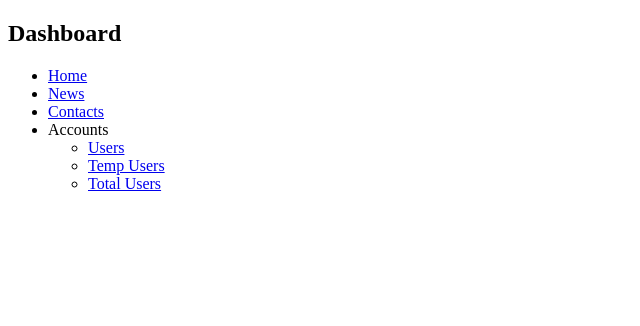
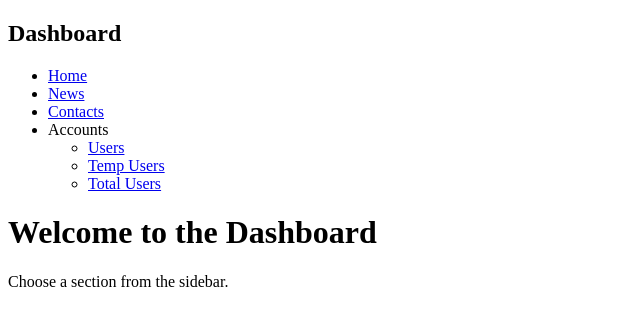
Before and after one commit to realdjun2/it35a-enterprise-system, a plain HTML site: page index.html in a window 1280 px wide. Shown: the whole page, without its empty margins (0-640 px from the left). Drawn offline with Linux system fonts and the light colour scheme.

Commit message:
update dropdown

```diff
--- a/index.html
+++ b/index.html
@@ -24,3 +24,9 @@
                     </ul>
                 </li>
             </ul>
+
+        </nav>
+        <main class="content">
+            <h1>Welcome to the Dashboard</h1>
+            <p>Choose a section from the sidebar.</p>
+        </main>
```
